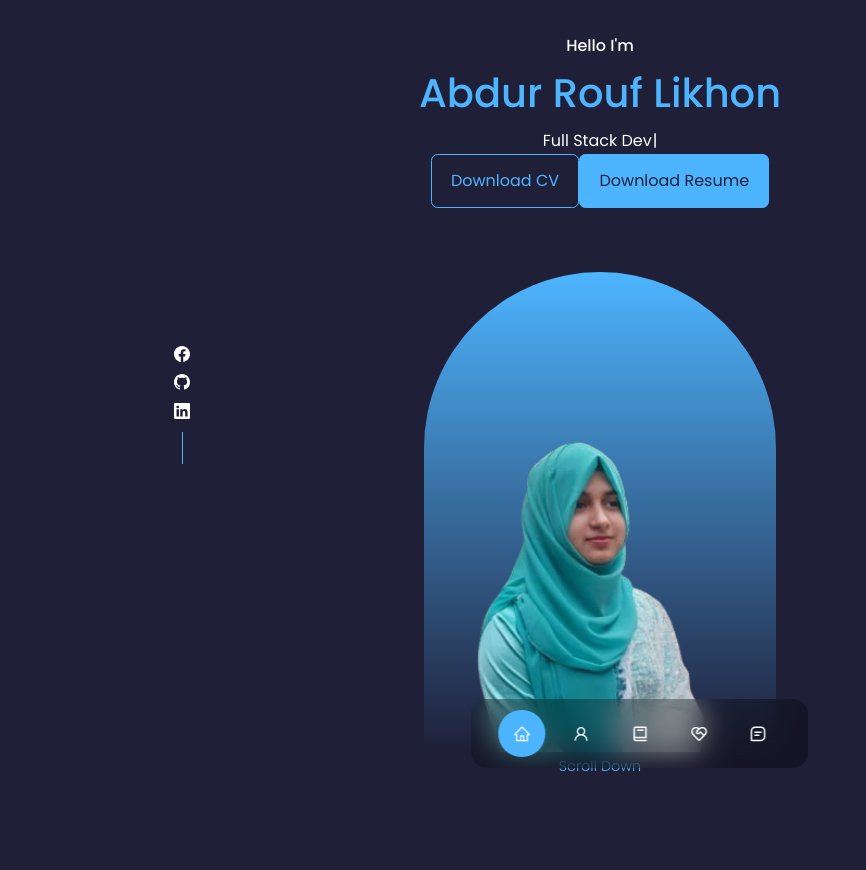
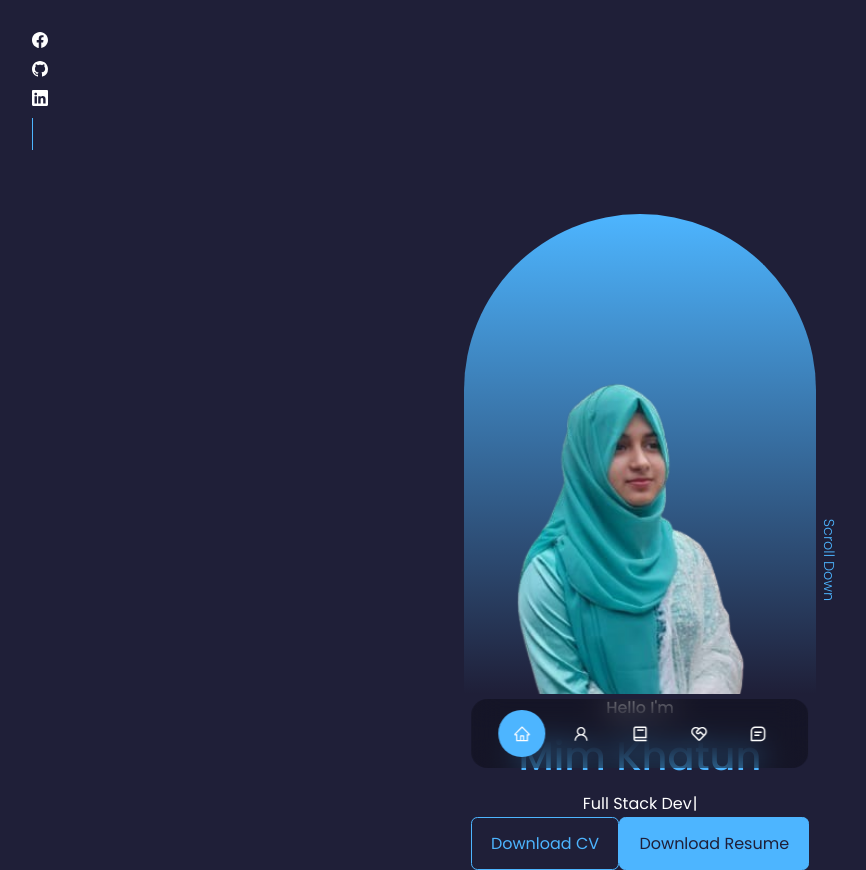
Before and after one commit to mim2041/my-portfolio, a React (Vite) app: page / in a window 1280 px wide. Shown: the whole page, without its empty margins (0-866 px from the left). Before the commit the page ends 800 px from the top, so only its background shows below. Built offline with nearby package versions, Linux system fonts and the light colour scheme.

Commit message:
header section updated

```diff
--- a/src/index.css
+++ b/src/index.css
@@ -42,7 +42,8 @@ body {
     color: var(--color-white);
     line-height: 1.7;
     background-color: #1f1f38;
-    max-width: 1200px;
+    max-width: 1600px;
+    margin: 0 auto;
 }
 
 code {
--- a/src/pages/Home/HeroSection.jsx
+++ b/src/pages/Home/HeroSection.jsx
@@ -4,16 +4,26 @@ import Type from '../../components/UI/Type/Type';
 import cv from "../../assets/CV.pdf";
 import resume from "../../assets/Resume.pdf";
 import './index.css';
-import { BsFacebook,BsGithub,BsInstagram, BsLinkedin } from 'react-icons/bs';
+import { BsFacebook, BsGithub, BsLinkedin } from 'react-icons/bs';
 
 
 const HeroSection = () => {
     return (
-        <header id="home ">
-      <div className="container header-container  lg:flex justify-center gap-40 items-center">
-        <div className="pt-5 lg:pt-0">
+      <header className='flex flex-col md:flex-row items-center justify-between gap-16 max-w-[1200px] mx-auto lg:mt-10'>
+        <div className="header-social hidden lg:flex md:w-1/4">
+            <a href="https://www.facebook.com/mim.suraiya/" target="_blank" rel="noreferrer" ><BsFacebook></BsFacebook></a>
+            <a href="https://github.com/mim2041" target="_blank" rel="noreferrer"><BsGithub></BsGithub></a>
+            <a href="https://www.linkedin.com/in/mim-khatun-225077278/" target="_blank" rel="noreferrer"><BsLinkedin></BsLinkedin></a>
+        </div>
+        <div className="pic-con ">
+           <div className="me">
+             <img src={profile} alt="" />
+           </div>
+         </div>
+
+         <div className="pt-5 lg:pt-0 ">
            <h5>Hello I'm</h5>
-          <h1 className="title-name text-lg">Abdur Rouf Likhon</h1>
+           <h1 className="title-name text-2xl">Mim Khatun</h1>
            <p className="text-warning">
              <Type />
            </p>
@@ -22,21 +32,43 @@ const HeroSection = () => {
               <a href={resume} download className='btn btn-primary flex items-center justify-center'>Download Resume</a>
             </div>
          </div>
-        <div className="pic-con">
-          <div className="me">
-            <img src={profile} alt="" />
-          </div>
-        </div>
-        <a href="#Contact" className="scroll-down">
+        <div className='hidden lg:block relative w-full md:w-1/4'>
+            <a href="#Contact" className="scroll-down w-full">
             Scroll Down
           </a>
-        <div className="header-social">
-            <a href="https://www.facebook.com/mim.suraiya/" target="_blank" rel="noreferrer" ><BsFacebook></BsFacebook></a>
-            <a href="https://github.com/mim2041" target="_blank" rel="noreferrer"><BsGithub></BsGithub></a>
-            <a href="https://www.linkedin.com/in/mim-khatun-225077278/" target="_blank" rel="noreferrer"><BsLinkedin></BsLinkedin></a>
-        </div>
         </div>
       </header>
+
+
+
+    //     <header id="home ">
+    //   <div className="  lg:flex justify-center gap-40 items-center">
+    //     <div className="pt-5 lg:pt-0">
+    //       <h5>Hello I'm</h5>
+    //       <h1 className="title-name text-lg">Abdur Rouf Likhon</h1>
+    //       <p className="text-warning">
+    //         <Type />
+    //       </p>
+    //       <div className='flex gap-5 mt-6'>
+    //                 <a href={cv} download className='btn flex items-center justify-center'>Download CV</a>
+    //                 <a href={resume} download className='btn btn-primary flex items-center justify-center'>Download Resume</a>
+    //             </div>
+    //     </div>
+    //     <div className="pic-con">
+    //       <div className="me">
+    //         <img src={profile} alt="" />
+    //       </div>
+    //     </div>
+        // <a href="#Contact" className="scroll-down">
+        //   Scroll Down
+        // </a>
+        // <div className="header-social">
+        //     <a href="https://www.facebook.com/mim.suraiya/" target="_blank" rel="noreferrer" ><BsFacebook></BsFacebook></a>
+        //     <a href="https://github.com/mim2041" target="_blank" rel="noreferrer"><BsGithub></BsGithub></a>
+        //     <a href="https://www.linkedin.com/in/mim-khatun-225077278/" target="_blank" rel="noreferrer"><BsLinkedin></BsLinkedin></a>
+        // </div>
+    //   </div>
+    // </header>
 
     );
 };
--- a/src/pages/Home/index.css
+++ b/src/pages/Home/index.css
@@ -20,10 +20,10 @@ header {
 
 .header-social {
     display: flex;
-    align-items: center;
+    align-items: start;
     flex-direction: column;
     gap: 0.8rem;
-    position: absolute;
+    /* position: absolute; */
     left: 0;
     bottom: 3rem;
 }
@@ -37,6 +37,8 @@ header {
 
 .pic-con {
     display: flex;
+    align-items: start;
+    margin-left: 0;
     justify-content: center;
 }
 
@@ -58,6 +60,9 @@ header {
 
 .scroll-down {
     bottom: 5rem;
+    position: absolute;
+    /* right: -20px; */
+    top: 50%;
     transform: rotate(90deg);
     font-weight: 300;
     font-size: 0.9rem;
@@ -68,10 +73,17 @@ header {
 @media screen and (max-width: 992px) {
     header {
         height: 68vh;
+        margin-top: 0px;
     }
 
     .me {
         left: 23%;
+    }
+
+    .scroll-down {
+        position: absolute;
+        right: -20px;
+        top: 50%;
     }
 }
 
```
Lines whose indentation alone changed are shown as unchanged.
